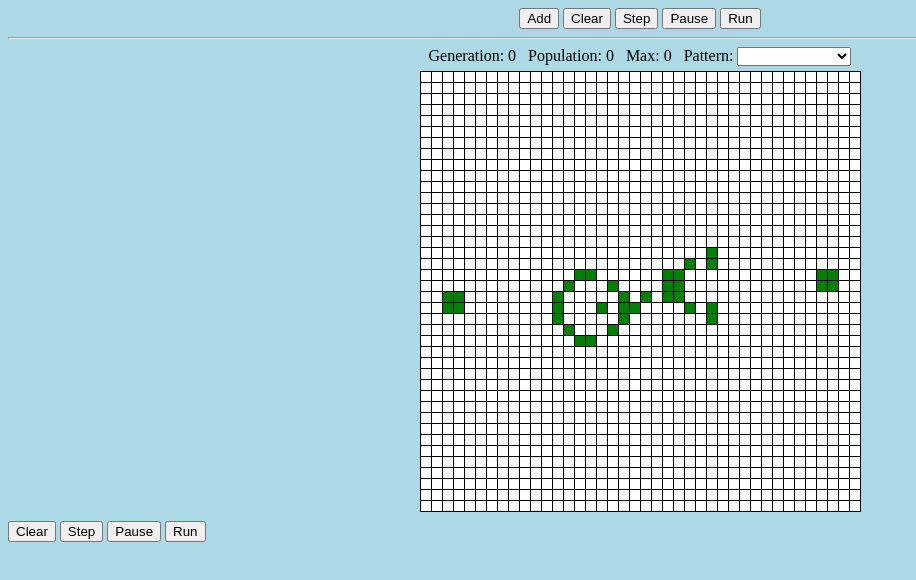
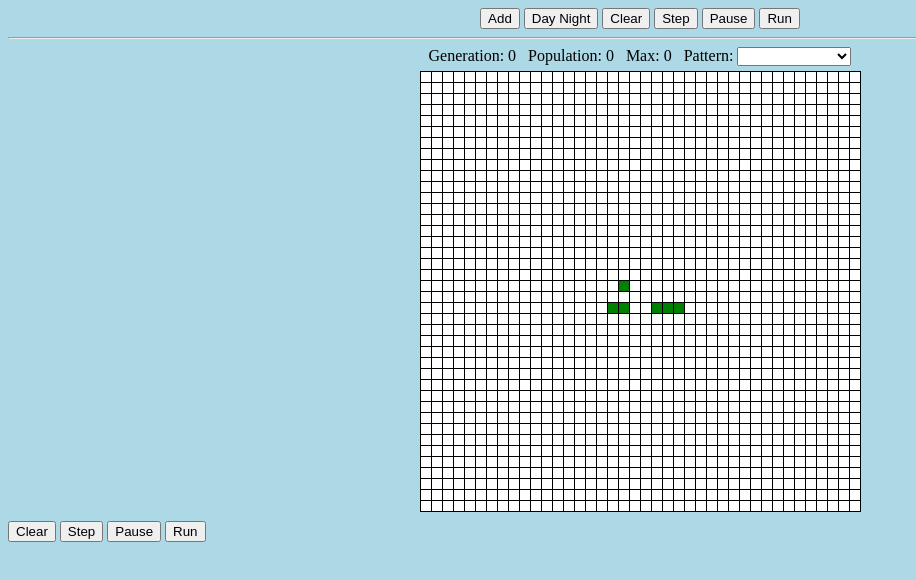
Before and after one commit to viakondratiuk/game-of-life, a website: page public/index.html in a window 1280 px wide. Both pictures are taken after a click on the element 640 px from the left and 291 px from the top of the page. Shown: the whole page, without its empty margins (0-916 px from the left). Drawn offline with nearby package versions, Linux system fonts and the light colour scheme.

Commit message:
Day and Night, separate patterns file, better toggle

```diff
--- a/public/index.html
+++ b/public/index.html
@@ -4,12 +4,14 @@
     <meta charset="UTF-8">
     <link href="style.css" media="all" rel="stylesheet" />
     <script src="https://code.jquery.com/jquery-2.1.4.min.js"></script>
+    <script src="pattern.js"></script>
     <script src="life.js"></script>
     <title>Game of Life</title>
 </head>
 <body>
     <div id="global-controls">
         <button id="add" title="Add">Add</button>
+        <button id="day-night" title="Day Night">Day Night</button>
         <button id="clear" title="Clear">Clear</button>
         <button id="next" title="Next Generation">Step</button>
         <button id="pause" title="Pause">Pause</button>
--- a/public/life.js
+++ b/public/life.js
@@ -56,46 +56,6 @@ var s = {
     }
 };
 
-var pattern = {
-	glider: [
-    	[0, 1, 0],
-        [0, 0, 1],
-        [1, 1, 1]
-    ],
-    pentadecathlon: [
-    	[0, 0, 1, 0, 0, 0, 0, 1, 0, 0],
-        [1, 1, 0, 1, 1, 1, 1, 0, 1, 1],
-        [0, 0, 1, 0, 0, 0, 0, 1, 0, 0]
-    ],
-    beacon: [
-        [1, 1, 0, 0],
-        [1, 1, 0, 0],
-        [0, 0, 1, 1],
-        [0, 0, 1, 1]
-    ],
-    rpentomino: [
-    	[0, 1, 1],
-    	[1, 1, 0],
-    	[0, 1, 0]
-    ],
-    acorn: [
-        [0, 1, 0, 0, 0, 0, 0],
-        [0, 0, 0, 1, 0, 0, 0],
-        [1, 1, 0, 0, 1, 1, 1]
-    ],
-    gun: [
-        [0,0,0,0,0,0,0,0,0,0,0,0,0,0,0,0,0,0,0,0,0,0,0,0,1,0,0,0,0,0,0,0,0,0,0,0],
-        [0,0,0,0,0,0,0,0,0,0,0,0,0,0,0,0,0,0,0,0,0,0,1,0,1,0,0,0,0,0,0,0,0,0,0,0],
-        [0,0,0,0,0,0,0,0,0,0,0,0,1,1,0,0,0,0,0,0,1,1,0,0,0,0,0,0,0,0,0,0,0,0,1,1],
-        [0,0,0,0,0,0,0,0,0,0,0,1,0,0,0,1,0,0,0,0,1,1,0,0,0,0,0,0,0,0,0,0,0,0,1,1],
-        [1,1,0,0,0,0,0,0,0,0,1,0,0,0,0,0,1,0,0,0,1,1,0,0,0,0,0,0,0,0,0,0,0,0,0,0],
-        [1,1,0,0,0,0,0,0,0,0,1,0,0,0,1,0,1,1,0,0,0,0,1,0,1,0,0,0,0,0,0,0,0,0,0,0],
-        [0,0,0,0,0,0,0,0,0,0,1,0,0,0,0,0,1,0,0,0,0,0,0,0,1,0,0,0,0,0,0,0,0,0,0,0],
-        [0,0,0,0,0,0,0,0,0,0,0,1,0,0,0,1,0,0,0,0,0,0,0,0,0,0,0,0,0,0,0,0,0,0,0,0],
-        [0,0,0,0,0,0,0,0,0,0,0,0,1,1,0,0,0,0,0,0,0,0,0,0,0,0,0,0,0,0,0,0,0,0,0,0]
-    ]
-};
-
 // Grid - draw canvas and init context
 var Grid = function (s, init) {
     this.canvas = $('<canvas/>').attr({
@@ -105,9 +65,9 @@ var Grid = function (s, init) {
     this.context = this.canvas.getContext('2d');
 
     this.matrix = new Array(s.rows);
-    for (var y = 0; y < s.rows; y += 1) {
+    for (var y = 0; y < s.rows; y+=1) {
         this.matrix[y] = new Array(s.columns);
-        for (var x = 0; x < s.columns; x += 1) {
+        for (var x = 0; x < s.columns; x+=1) {
             var cell = new Cell(x, y, this.context);
             this.matrix[y][x] = cell.setState(init());
         }
@@ -147,6 +107,13 @@ Grid.prototype = {
         y = Math.max(0, Math.min(s.rows - 1, y));
 
         return this.getCellByXY(x, y);
+    },
+    dayNight: function() {
+        this.matrix.map(function (row) {
+            return row.map(function (cell) {
+                cell.toggleState();
+            });
+        });
     }
 };
 
@@ -184,8 +151,8 @@ Life.prototype = {
     },
     countNeighbours: function (x, y) {
         var n = 0;
-        for (var i = -1; i <= 1; i++) {
-            for (var j = -1; j <= 1; j++) {
+        for (var i = -1; i <= 1; i+=1) {
+            for (var j = -1; j <= 1; j+=1) {
                 n += this.grid.getCellValue(x + i, y + j);
             }
         }
@@ -237,7 +204,7 @@ Cell.prototype = {
         return this;
     },
     toggleState: function () {
-        (this.getState() == s.ALIVE) ? this.setState(s.DEAD) : this.setState(s.ALIVE);
+        this.setState(1 - this.getState());
     }
 };
 
@@ -247,7 +214,7 @@ var grid, life, oldCell, interval;
 var init = function () {
 	grid = new Grid(s, Cell.dead);
     // beacon, rpentomino, glider, pentadecathlon, acorn, gun
-    grid.import(pattern.gun);
+    grid.import(pattern.acorn);
     life = new Life(grid);
     for(var key in pattern) {
     	$('#pattern').append(
@@ -289,7 +256,6 @@ $(document).ready(function() {
         });
 
     //Controls events
-
     $('#clear').click(function () {
         refreshStats(life, true);
         clearInterval(interval);
@@ -322,4 +288,8 @@ $(document).ready(function() {
     $('#add').on('click', function () {
         $('#life-1').clone('').appendTo('#template');
     });
+
+    $('#day-night').on('click', function () {
+        grid.dayNight();
+    });
 });
--- /dev/null
+++ b/public/pattern.js
@@ -0,0 +1,43 @@
+/**
+ * Created by viakondratiuk on 02.11.15.
+ */
+
+var pattern = {
+	glider: [
+    	[0, 1, 0],
+        [0, 0, 1],
+        [1, 1, 1]
+    ],
+    pentadecathlon: [
+    	[0, 0, 1, 0, 0, 0, 0, 1, 0, 0],
+        [1, 1, 0, 1, 1, 1, 1, 0, 1, 1],
+        [0, 0, 1, 0, 0, 0, 0, 1, 0, 0]
+    ],
+    beacon: [
+        [1, 1, 0, 0],
+        [1, 1, 0, 0],
+        [0, 0, 1, 1],
+        [0, 0, 1, 1]
+    ],
+    rpentomino: [
+    	[0, 1, 1],
+    	[1, 1, 0],
+    	[0, 1, 0]
+    ],
+    acorn: [
+        [0, 1, 0, 0, 0, 0, 0],
+        [0, 0, 0, 1, 0, 0, 0],
+        [1, 1, 0, 0, 1, 1, 1]
+    ],
+    gun: [
+        [0,0,0,0,0,0,0,0,0,0,0,0,0,0,0,0,0,0,0,0,0,0,0,0,1,0,0,0,0,0,0,0,0,0,0,0],
+        [0,0,0,0,0,0,0,0,0,0,0,0,0,0,0,0,0,0,0,0,0,0,1,0,1,0,0,0,0,0,0,0,0,0,0,0],
+        [0,0,0,0,0,0,0,0,0,0,0,0,1,1,0,0,0,0,0,0,1,1,0,0,0,0,0,0,0,0,0,0,0,0,1,1],
+        [0,0,0,0,0,0,0,0,0,0,0,1,0,0,0,1,0,0,0,0,1,1,0,0,0,0,0,0,0,0,0,0,0,0,1,1],
+        [1,1,0,0,0,0,0,0,0,0,1,0,0,0,0,0,1,0,0,0,1,1,0,0,0,0,0,0,0,0,0,0,0,0,0,0],
+        [1,1,0,0,0,0,0,0,0,0,1,0,0,0,1,0,1,1,0,0,0,0,1,0,1,0,0,0,0,0,0,0,0,0,0,0],
+        [0,0,0,0,0,0,0,0,0,0,1,0,0,0,0,0,1,0,0,0,0,0,0,0,1,0,0,0,0,0,0,0,0,0,0,0],
+        [0,0,0,0,0,0,0,0,0,0,0,1,0,0,0,1,0,0,0,0,0,0,0,0,0,0,0,0,0,0,0,0,0,0,0,0],
+        [0,0,0,0,0,0,0,0,0,0,0,0,1,1,0,0,0,0,0,0,0,0,0,0,0,0,0,0,0,0,0,0,0,0,0,0]
+    ]
+};
```
